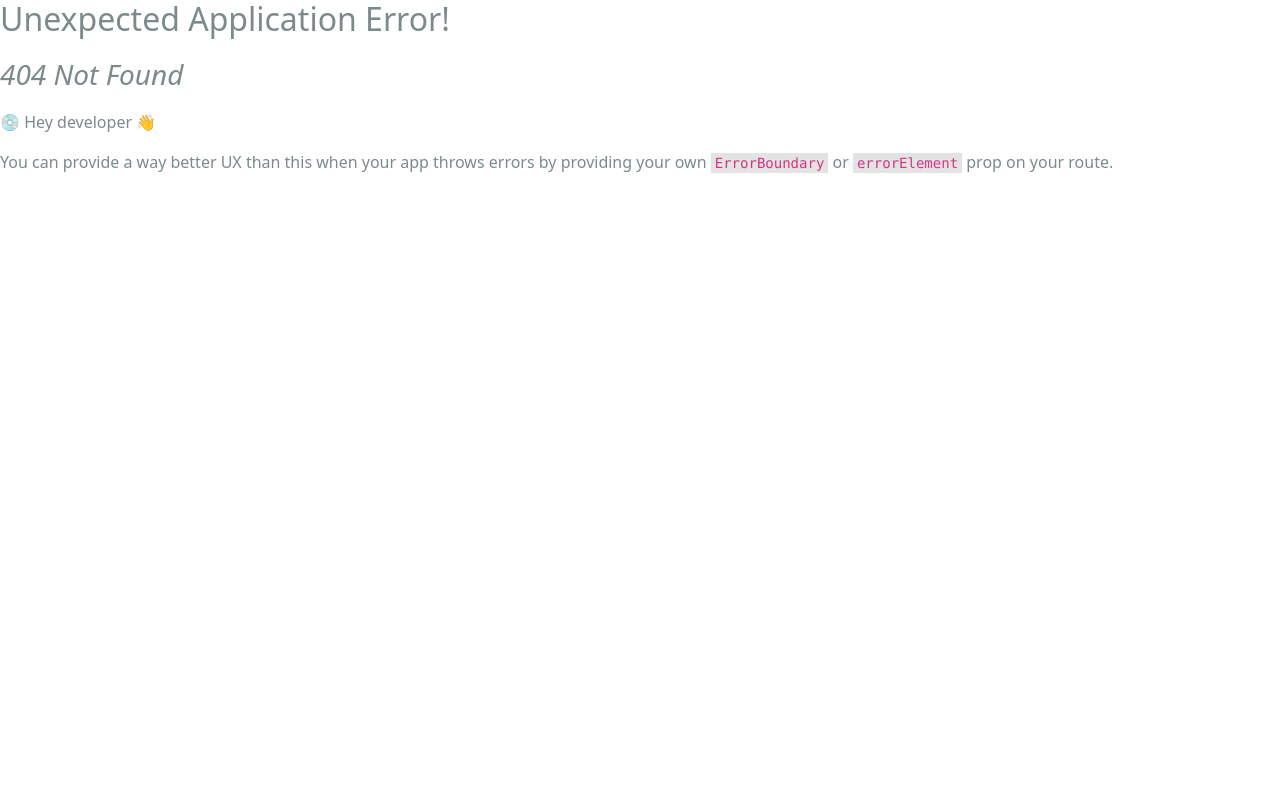
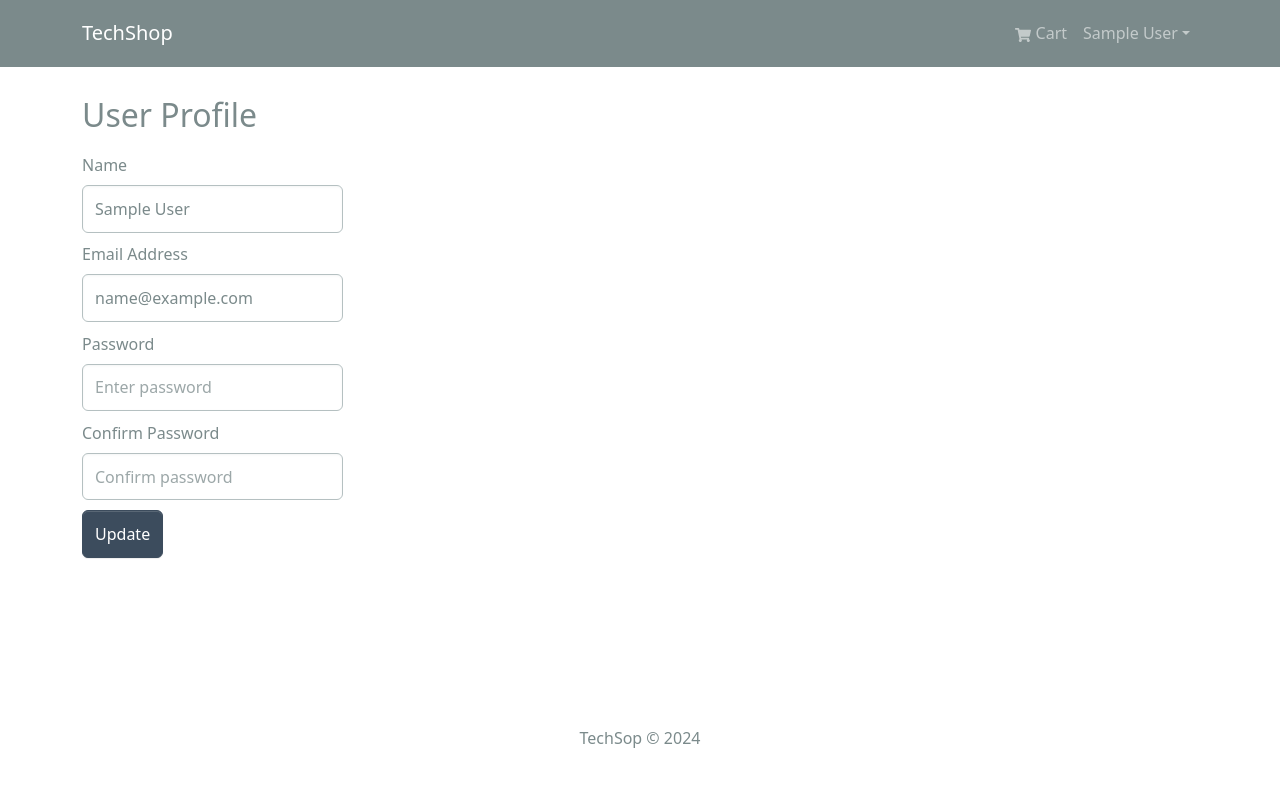
Before and after one commit to nafisahmed42018/techshop, a React (Vite) app in the folder client/: page /profile in a window 1280 px wide. Before the commit this address had no page. Shown: the top 786 px of the page. Built offline with nearby package versions, Linux system fonts and the light colour scheme; sample sign-in values are in the browser's storage.

Commit message:
profile screen and update functionality added

```diff
--- a/client/src/main.tsx
+++ b/client/src/main.tsx
@@ -23,6 +23,7 @@
 import PaymentScreen from './pages/payment-screen.tsx'
 import PlaceOrderScreen from './pages/place-order-screen.tsx'
 import OrderScreen from './pages/order-screen.tsx'
+import ProfileScreen from './pages/profile-screen.tsx'
 
 const router = createBrowserRouter(
   createRoutesFromElements(
@@ -37,6 +38,7 @@
         <Route path="/payment" element={<PaymentScreen />} />
         <Route path="/placeorder" element={<PlaceOrderScreen />} />
         <Route path="/order/:id" element={<OrderScreen />} />
+        <Route path="/profile" element={<ProfileScreen />} />
       </Route>
     </Route>,
   ),
--- /dev/null
+++ b/client/src/pages/profile-screen.tsx
@@ -0,0 +1,115 @@
+import React, { useEffect, useState } from 'react'
+import { Table, Form, Button, Row, Col } from 'react-bootstrap'
+import { LinkContainer } from 'react-router-bootstrap'
+import { useDispatch, useSelector } from 'react-redux'
+import { FaTimes } from 'react-icons/fa'
+
+import { toast } from 'react-toastify'
+import Message from '../components/message'
+import Loader from '../components/loader'
+import { useProfileMutation } from '../slices/users-api-slice'
+import { setCredentials } from '../slices/auth-slice'
+
+const ProfileScreen = () => {
+  const [name, setName] = useState('')
+  const [email, setEmail] = useState('')
+  const [password, setPassword] = useState('')
+  const [confirmPassword, setConfirmPassword] = useState('')
+
+  const dispatch = useDispatch()
+
+  const { userInfo } = useSelector((state: any) => state.auth)
+
+  const [
+    updateProfile,
+    { isLoading: loadingUpdateProfile },
+  ] = useProfileMutation()
+
+  useEffect(() => {
+    if (userInfo) {
+      setName(userInfo.name)
+      setEmail(userInfo.email)
+    }
+  }, [userInfo.name, userInfo.email])
+  const submitHandler = async (e: React.FormEvent<HTMLFormElement>) => {
+    e.preventDefault()
+    if (password !== confirmPassword) {
+      toast.error('Passwords do not match')
+    } else {
+      try {
+        const res = await updateProfile({
+          // NOTE: here we don't need the _id in the request payload as this is
+          // not used in our controller.
+          // _id: userInfo._id,
+          name,
+          email,
+          password,
+        }).unwrap()
+        dispatch(setCredentials({ ...res }))
+        toast.success('Profile updated successfully')
+      } catch (err) {
+        // @ts-ignore
+        toast.error(err?.data?.message || err.error)
+      }
+    }
+  }
+  return (
+    <>
+      <Row>
+        <Col md={3}>
+          <h2>User Profile</h2>
+
+          <Form onSubmit={submitHandler}>
+            <Form.Group className="my-2" controlId="name">
+              <Form.Label>Name</Form.Label>
+              <Form.Control
+                type="text"
+                placeholder="Enter name"
+                value={name}
+                onChange={(e) => setName(e.target.value)}
+              ></Form.Control>
+            </Form.Group>
+
+            <Form.Group className="my-2" controlId="email">
+              <Form.Label>Email Address</Form.Label>
+              <Form.Control
+                type="email"
+                placeholder="Enter email"
+                value={email}
+                onChange={(e) => setEmail(e.target.value)}
+              ></Form.Control>
+            </Form.Group>
+
+            <Form.Group className="my-2" controlId="password">
+              <Form.Label>Password</Form.Label>
+              <Form.Control
+                type="password"
+                placeholder="Enter password"
+                value={password}
+                onChange={(e) => setPassword(e.target.value)}
+              ></Form.Control>
+            </Form.Group>
+
+            <Form.Group className="my-2" controlId="confirmPassword">
+              <Form.Label>Confirm Password</Form.Label>
+              <Form.Control
+                type="password"
+                placeholder="Confirm password"
+                value={confirmPassword}
+                onChange={(e) => setConfirmPassword(e.target.value)}
+              ></Form.Control>
+            </Form.Group>
+
+            <Button type="submit" variant="primary">
+              Update
+            </Button>
+            {loadingUpdateProfile && <Loader />}
+          </Form>
+        </Col>
+        <Col md={9}></Col>
+      </Row>
+    </>
+  )
+}
+
+export default ProfileScreen
```
